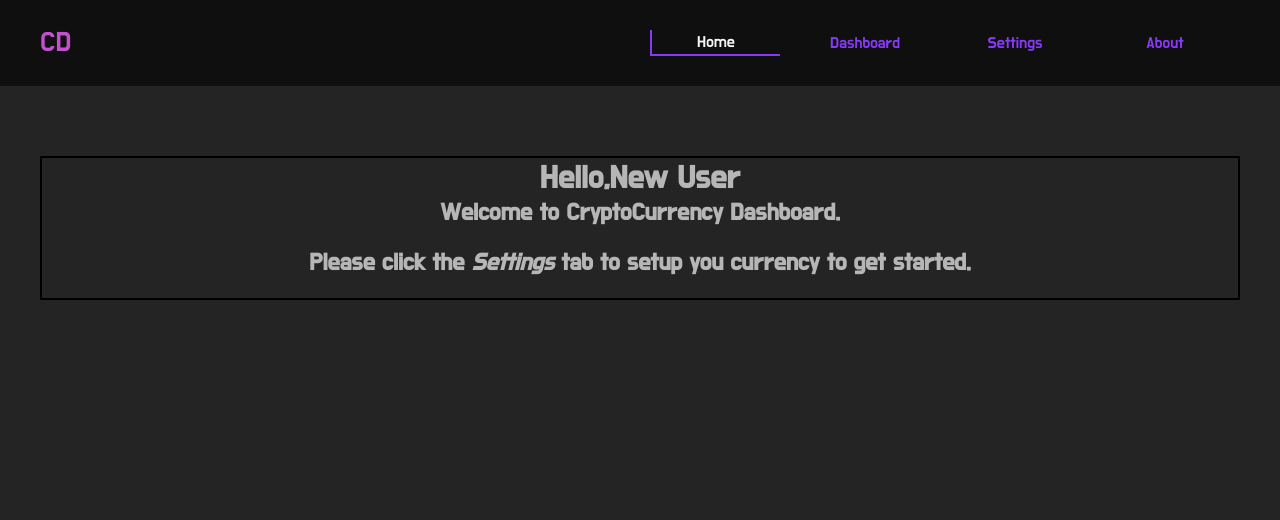
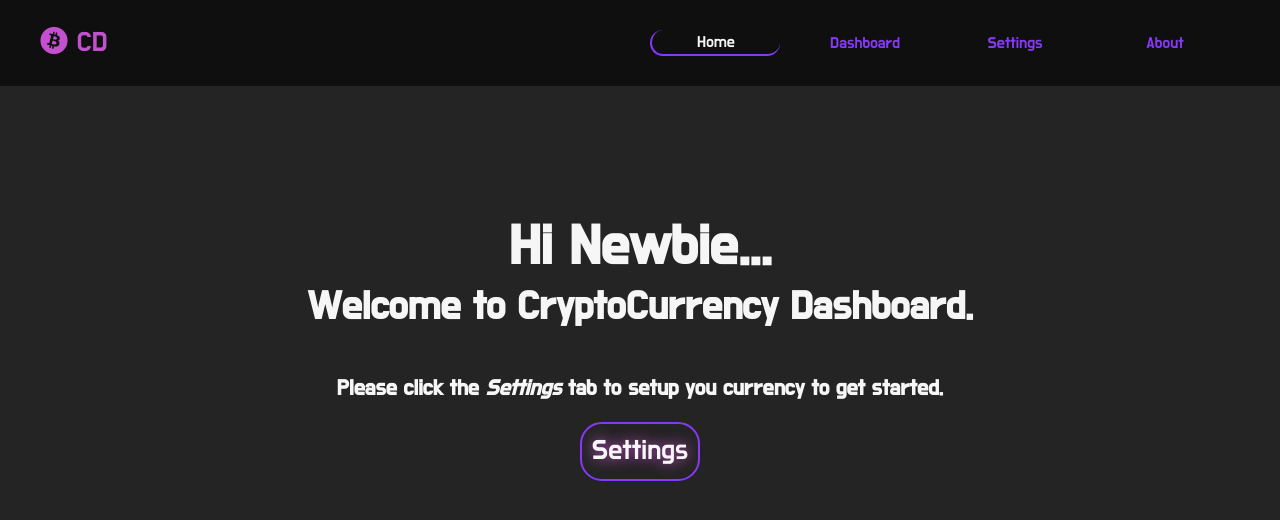
Before and after one commit to pranavshukla1011/Crytocurreny_Dashboard, a React (Create React App) app: page / in a window 1280 px wide. Shown: the top 520 px of the page. Built offline with nearby package versions, Linux system fonts and the light colour scheme.

Commit message:
Dynamic HomePage and Navbar Setup

```diff
--- a/src/components/Pages/Home.js
+++ b/src/components/Pages/Home.js
@@ -15,44 +15,67 @@ const Home = ({ location }) => {
 
   const MainDiv = styled.div`
     text-align: center;
-    border: 2px black solid;
-    margin-top: 50px;
-    color: var(--font-color-2);
+    display: flex;
+    flex-direction: column;
+    // border: 2px solid white;
+    height: 60vh;
+    align-items: center;
+    justify-content: center;
+    color: var(--font-color-3);
+
+    & h1 {
+      font-size: var(--l-length-m);
+    }
+
+    & h2 {
+      font-size: var(--l-length-s);
+    }
+
+    & h3 {
+      margin: var(--m-length-m) 0 0 0;
+      font-size: var(--m-length-m);
+    }
   `;
 
-  const LinkStyle = {
-    textDecoration: 'none',
-  };
-
-  const Button = () => {
-    return (
-      <Link
-        style={LinkStyle}
-        to={firstVisit ? '/settings' : '/dashboard'}
-      ></Link>
-    );
-  };
+  const StyledLink = styled(Link)`
+    text-decoration: none;
+    color: var(--font-color-3);
+    border: 2px solid var(--main-color-purple);
+    border-radius: var(--m-length-m);
+    padding: 10px;
+    font-size: var(--m-length-l);
+    text-shadow: 0px 0px var(--s-length-l) var(--main-color-pink);
+  `;
 
   return (
     <div className='container'>
       {firstVisit === true ? (
         <MainDiv>
-          <h1>Hello,New User</h1>
+          <h1>Hi Newbie...</h1>
           <h2>Welcome to CryptoCurrency Dashboard.</h2>
           <br />
-          <h2>
+          <h3>
             Please click the <i>Settings</i> tab to setup you currency to get
             started.
-          </h2>
+          </h3>
           <br />
-          <Button />
+          <StyledLink to='/settings'>
+            <p>Settings</p>
+          </StyledLink>
         </MainDiv>
       ) : (
         <MainDiv>
-          <strong>Glad to have you back...</strong> <br /> Please move to
-          <i> Dashboard </i> tab to get started.
-          <br />
-          <Button></Button>
+          <MainDiv>
+            <h1>Glad to have you back...</h1>
+            <br />
+            <h3>
+              Please click the <i>Dashboard</i> tab to view your currency.
+            </h3>
+            <br />
+            <StyledLink to='/dashboard'>
+              <p>Dashboard</p>
+            </StyledLink>
+          </MainDiv>
         </MainDiv>
       )}
     </div>
--- a/src/components/layout/Navbar.js
+++ b/src/components/layout/Navbar.js
@@ -30,6 +30,7 @@ const StyledLink = styled(Link)`
         ${(props) => (props.tab === '/about' ? css`2px` : css`0px`)} 2px
         ${(props) => (props.tab === '/' ? css`2px` : css`0px`)};
       border-color: var(--main-color-purple);
+      border-radius: var(--m-length-m);
       border-style: solid;
       padding: 2px 0px;
       color: var(--font-color-3);
@@ -42,7 +43,9 @@ const Navbar = ({ location }) => {
 
   return (
     <NavBar className='container'>
-      <Logo>CD</Logo>
+      <Logo>
+        <i class='fab fa-bitcoin'></i> CD
+      </Logo>
       <div></div>
       <StyledLink to='/' active={'/' === page ? true : false} tab={page}>
         <p> Home </p>
```
